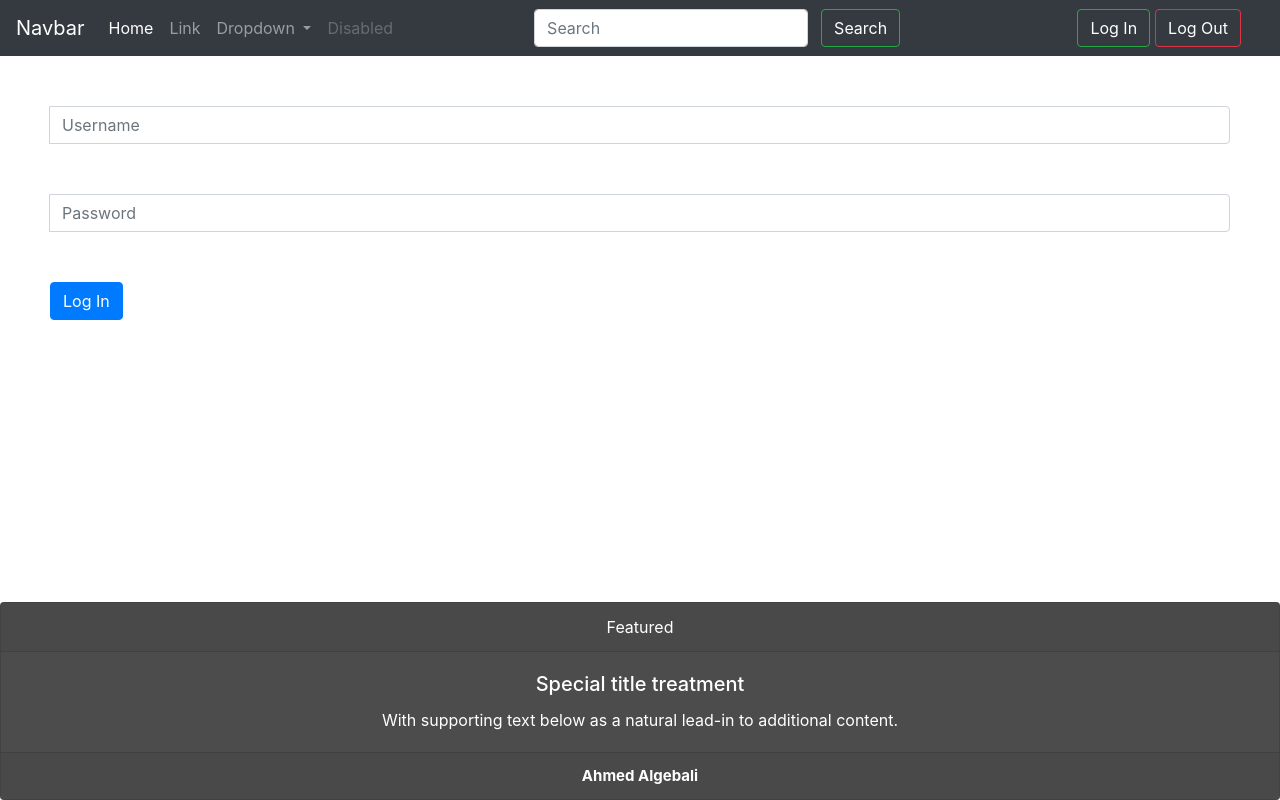
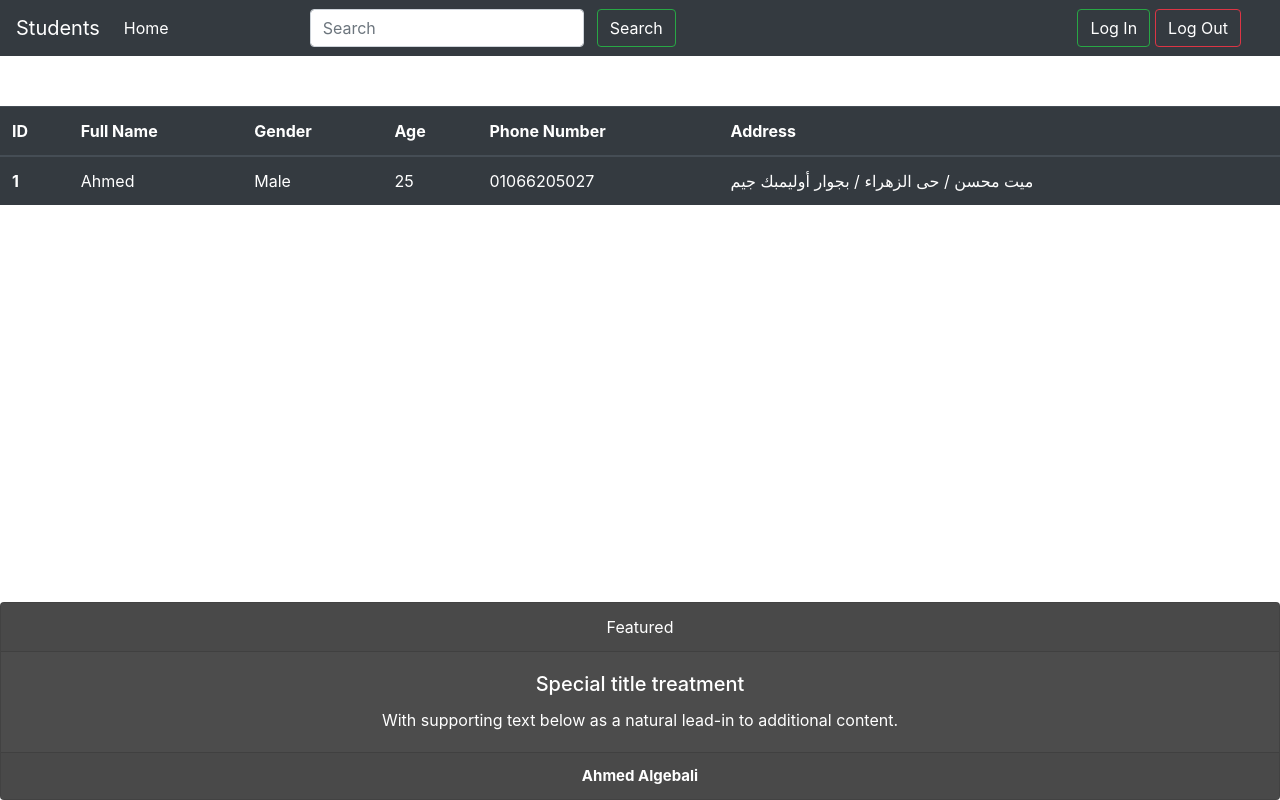
Before and after one commit to ahmdalgebali/Fullstack-Angular-SpringBoot-StudentSystemApi, an Angular app in the folder front-End/: page / in a window 1280 px wide. Built offline with nearby package versions, Linux system fonts and the light colour scheme.

Commit message:
create Students component closes #14

```diff
--- a/front-End/src/app/app.component.html
+++ b/front-End/src/app/app.component.html
@@ -1,3 +1,4 @@
 <app-header></app-header>
 <app-fotter></app-fotter>
-<app-register></app-register>
+<!-- <app-register></app-register> -->
+<app-students></app-students>
--- a/front-End/src/app/app.module.ts
+++ b/front-End/src/app/app.module.ts
@@ -6,13 +6,15 @@ import { AppComponent } from './app.component';
 import { HeaderComponent } from './components/header/header.component';
 import { FotterComponent } from './components/fotter/fotter.component';
 import { RegisterComponent } from './components/register/register.component';
+import { StudentsComponent } from './components/students/students.component';
 
 @NgModule({
   declarations: [
     AppComponent,
     HeaderComponent,
     FotterComponent,
-    RegisterComponent
+    RegisterComponent,
+    StudentsComponent
   ],
   imports: [
     BrowserModule,
--- a/front-End/src/app/components/header/header.component.html
+++ b/front-End/src/app/components/header/header.component.html
@@ -1,5 +1,5 @@
 <nav class="navbar navbar-expand-lg navbar-dark bg-dark">
-    <a class="navbar-brand" href="#">Navbar</a>
+    <a class="navbar-brand" href="#">Students</a>
     <button class="navbar-toggler" type="button" data-toggle="collapse" data-target="#navbarSupportedContent" aria-controls="navbarSupportedContent" aria-expanded="false" aria-label="Toggle navigation">
       <span class="navbar-toggler-icon"></span>
     </button>
@@ -8,23 +8,6 @@
       <ul class="navbar-nav mr-auto">
         <li class="nav-item active">
           <a class="nav-link" href="#">Home <span class="sr-only">(current)</span></a>
-        </li>
-        <li class="nav-item">
-          <a class="nav-link" href="#">Link</a>
-        </li>
-        <li class="nav-item dropdown">
-          <a class="nav-link dropdown-toggle" href="#" role="button" data-toggle="dropdown" aria-expanded="false">
-            Dropdown
-          </a>
-          <div class="dropdown-menu">
-            <a class="dropdown-item" href="#">Action</a>
-            <a class="dropdown-item" href="#">Another action</a>
-            <div class="dropdown-divider"></div>
-            <a class="dropdown-item" href="#">Something else here</a>
-          </div>
-        </li>
-        <li class="nav-item">
-          <a class="nav-link disabled">Disabled</a>
         </li>
       </ul>
       <form class="form-inline my-2 my-lg-0">
--- /dev/null
+++ b/front-End/src/app/components/students/students.component.css
@@ -0,0 +1,5 @@
+.table
+{
+margin-top: 50px;
+
+}
--- /dev/null
+++ b/front-End/src/app/components/students/students.component.html
@@ -0,0 +1,23 @@
+<table class="table table-hover table-dark">
+    <thead>
+      <tr>
+        <th scope="col">ID</th>
+        <th scope="col">Full Name</th>
+        <th scope="col">Gender</th>
+        <th scope="col">Age</th>
+        <th scope="col">Phone Number</th>
+        <th scope="col">Address</th>
+      </tr>
+    </thead>
+    <tbody>
+      <tr>
+        <th scope="row">1</th>
+        <td>Ahmed</td>
+        <td>Male</td>
+        <td>25</td>
+        <td>01066205027</td>
+        <td>ميت محسن / حى الزهراء / بجوار أوليمبك جيم</td>
+      </tr>
+
+    </tbody>
+  </table>
--- /dev/null
+++ b/front-End/src/app/components/students/students.component.ts
@@ -0,0 +1,15 @@
+import { Component, OnInit } from '@angular/core';
+
+@Component({
+  selector: 'app-students',
+  templateUrl: './students.component.html',
+  styleUrls: ['./students.component.css']
+})
+export class StudentsComponent implements OnInit {
+
+  constructor() { }
+
+  ngOnInit(): void {
+  }
+
+}
```
Also changed, not shown: 1 other file (tests, documents, lock files or other folders).
